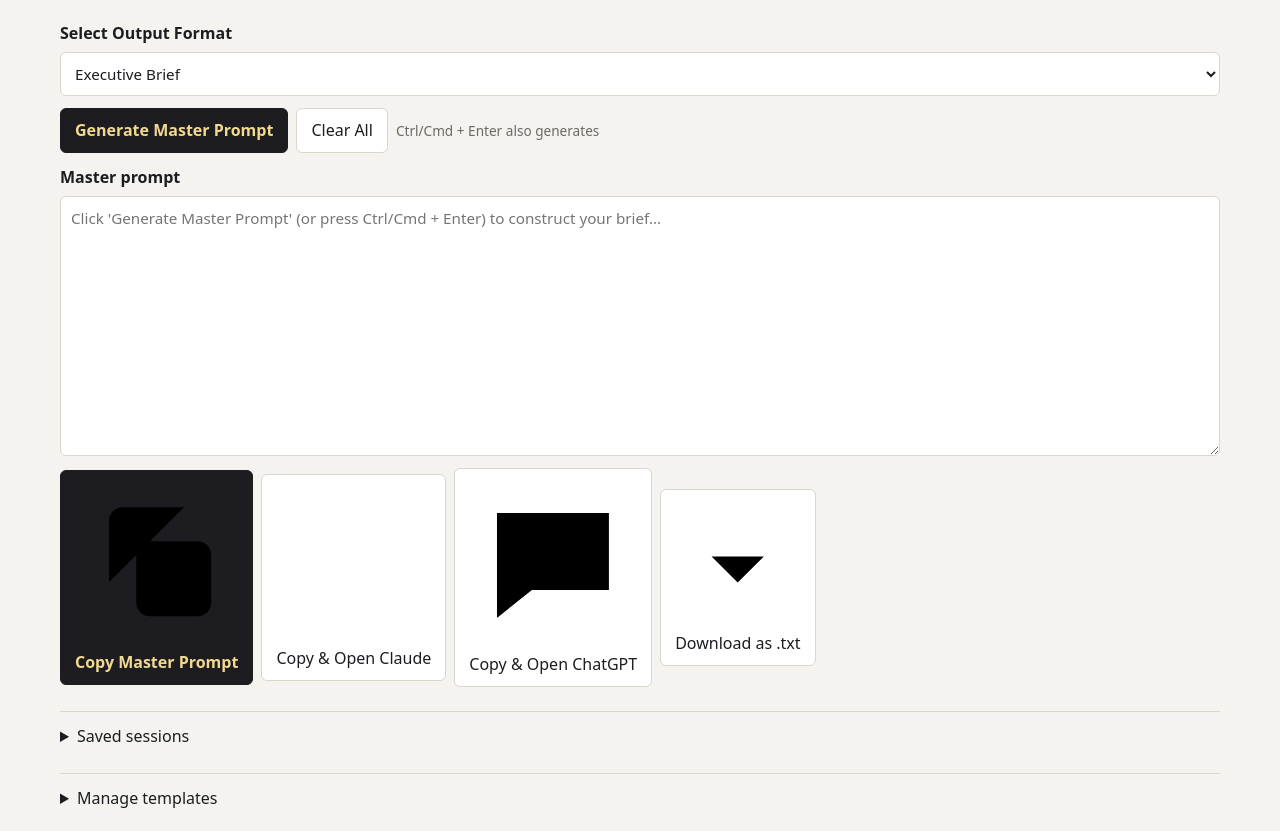
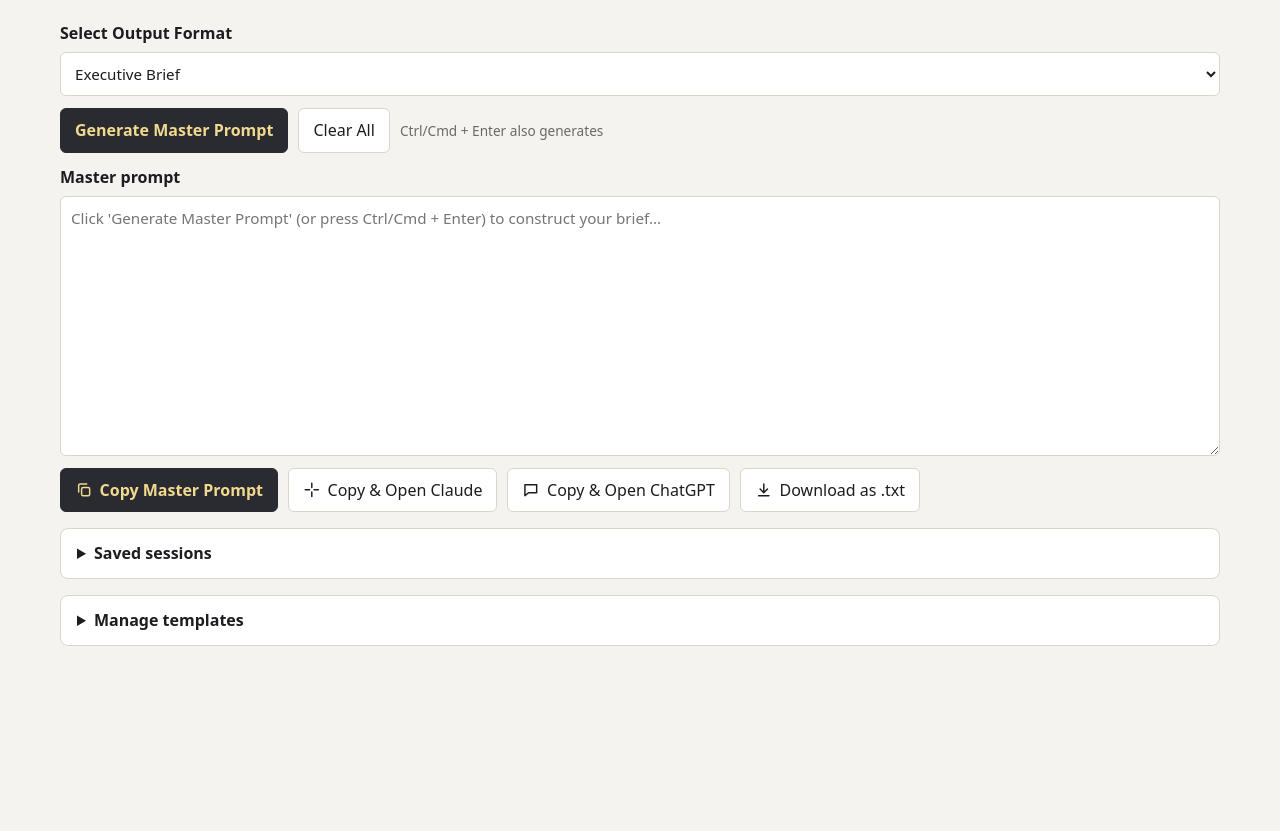
Before and after one commit to githubbest729/SpecForge-Wrapper, a website: page index.html in a window 1280 px wide. Shown: the part 452-1283 px from the top of the page. After the commit the page ends 1118 px from the top, so only its background shows below. Drawn offline with Linux system fonts and the light colour scheme.

Commit message:
Add files via upload

```diff
--- a/css/style.css
+++ b/css/style.css
@@ -1,4 +1,4 @@
-:root{box-sizing:border-box;--bg:#f4f3ef;--fg:#1d1d21;--mut:#6b6a66;--pn:#fff;--ln:#d9d6cc;--au:#9a7424;--ch:#1d1d21;--gd:#f1d98f}
+:root{box-sizing:border-box;--bg:#f4f3ef;--fg:#1d1d21;--mut:#6b6a66;--pn:#fff;--ln:#d9d6cc;--au:#9a7424;--ch:#2a2a31;--gd:#f1d98f}
 @media(prefers-color-scheme:dark){:root:not([data-theme=light]){--bg:#16161a;--fg:#ece8dc;--mut:#9a978c;--pn:#202025;--ln:#33333a;--au:#d4af5a;--ch:#d4af5a;--gd:#1a1a1e}}
 :root[data-theme=dark]{--bg:#16161a;--fg:#ece8dc;--mut:#9a978c;--pn:#202025;--ln:#33333a;--au:#d4af5a;--ch:#d4af5a;--gd:#1a1a1e}
 *{box-sizing:inherit}body{margin:0;background:var(--bg);color:var(--fg);font:16px/1.55 system-ui,sans-serif}
@@ -13,13 +13,19 @@
 textarea,input:not([type=checkbox]),select{display:block;width:100%;margin-top:6px;padding:10px;background:var(--pn);color:var(--fg);border:1px solid var(--ln);border-radius:6px;font:.95rem/1.5 system-ui,sans-serif}
 textarea{min-height:220px;resize:vertical}#out{min-height:260px}
 .ct{display:block;margin-top:4px;font-weight:400;font-size:.8rem;color:var(--mut)}
-.row{display:flex;flex-wrap:wrap;gap:8px;align-items:center;margin:12px 0}
+.row{display:flex;flex-wrap:wrap;gap:10px;align-items:center;margin:12px 0}
+.row button{display:inline-flex;align-items:center}
+button svg{width:1.1em;height:1.1em;margin-right:7px;fill:none;stroke:currentColor;stroke-width:2;stroke-linecap:round;stroke-linejoin:round;flex:none}
 button{font:inherit;cursor:pointer;border-radius:6px;border:1px solid var(--ln);background:var(--pn);color:var(--fg);padding:9px 14px}
 button.pri{background:var(--ch);color:var(--gd);border-color:var(--ch);font-weight:600}
+button.pri:hover{filter:brightness(1.15)}
 button:focus-visible,textarea:focus-visible,input:focus-visible,select:focus-visible,summary:focus-visible{outline:3px solid var(--au);outline-offset:2px}
-details{margin-top:24px;border-top:1px solid var(--ln);padding-top:12px}.tp textarea{min-height:140px}
+details{margin-top:16px}
+summary{padding:12px 16px;background:var(--pn);border:1px solid var(--ln);border-radius:8px;font-weight:700;cursor:pointer}
+summary:hover,details[open]>summary{border-color:var(--au)}
+details[open]>summary{margin-bottom:12px}.tp textarea{min-height:140px}
 .chk{display:flex;gap:8px;align-items:center}.chk input{width:auto;margin:0;accent-color:var(--au)}
-#t2.on{display:grid;grid-template-columns:minmax(260px,1fr) minmax(0,210mm);gap:24px;align-items:start}@media(max-width:1000px){#t2.on{display:block}}
+#t2.on{display:grid;grid-template-columns:minmax(260px,1fr) minmax(0,210mm);gap:48px;align-items:start}@media(max-width:1000px){#t2.on{display:block}}
 .hint{color:var(--mut);font-size:.85rem}#msg{color:var(--au)}
 .a4{background:#fff;color:#1a1a1a;width:100%;max-width:210mm;min-height:297mm;padding:20mm;font:11pt/1.6 Georgia,Merriweather,serif;box-shadow:0 2px 14px rgba(0,0,0,.25);overflow-wrap:anywhere}
 .a4 h1{font-size:22pt;margin:0 0 8pt;border-bottom:2px solid #b8893a;padding-bottom:6pt}.a4 h2{font-size:15pt;margin:16pt 0 4pt;color:#3a3326}.a4 h3{font-size:12pt;margin:12pt 0 3pt}
@@ -30,4 +36,8 @@
 dialog{max-width:520px;width:calc(100% - 32px);padding:24px;border:1px solid var(--ln);border-radius:10px;background:var(--pn);color:var(--fg)}
 dialog::backdrop{background:rgba(10,10,12,.6)}
 dialog h2{margin:0 0 12px;font:1.4rem Georgia,serif}dialog ol{padding-left:20px;margin:0 0 12px}dialog li{margin:0 0 10px}
+.a4 .meta-header{display:grid;grid-template-columns:1fr 1fr;gap:3pt 18pt;font-size:9.5pt;line-height:1.4;border-bottom:1px solid #b8893a;padding-bottom:8pt;margin-bottom:12pt}
+.a4 .meta-header .wide{grid-column:1/-1}.a4 .meta-header strong{color:#3a3326}
+@media(max-width:600px){.a4 .meta-header{grid-template-columns:1fr}}
+@media screen{.a4{min-height:min(297mm,85vh);max-height:85vh;overflow-y:auto}}
 .doc{max-width:640px;margin:0 auto;padding:40px 20px;font-family:Georgia,serif}
```
